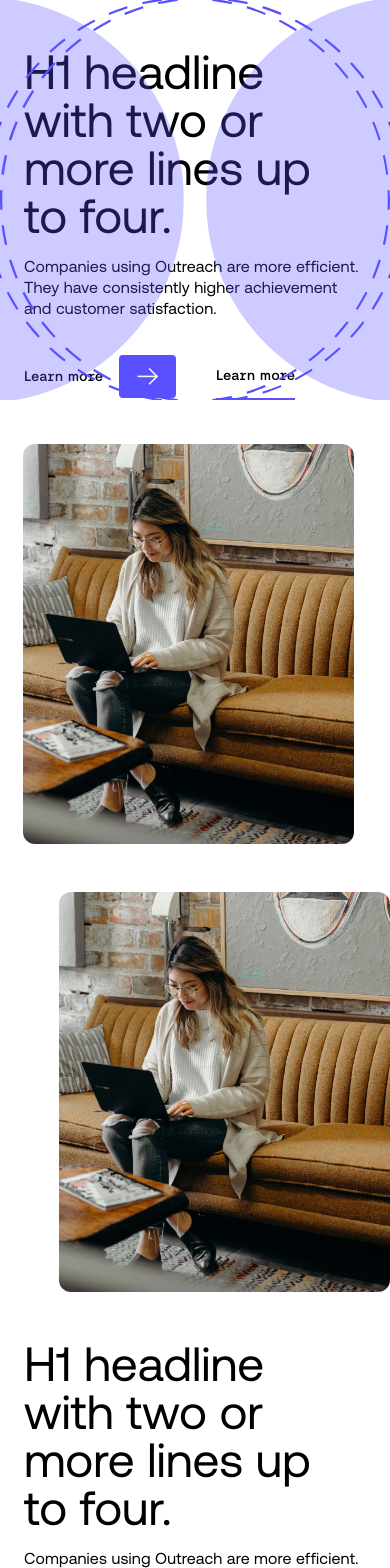
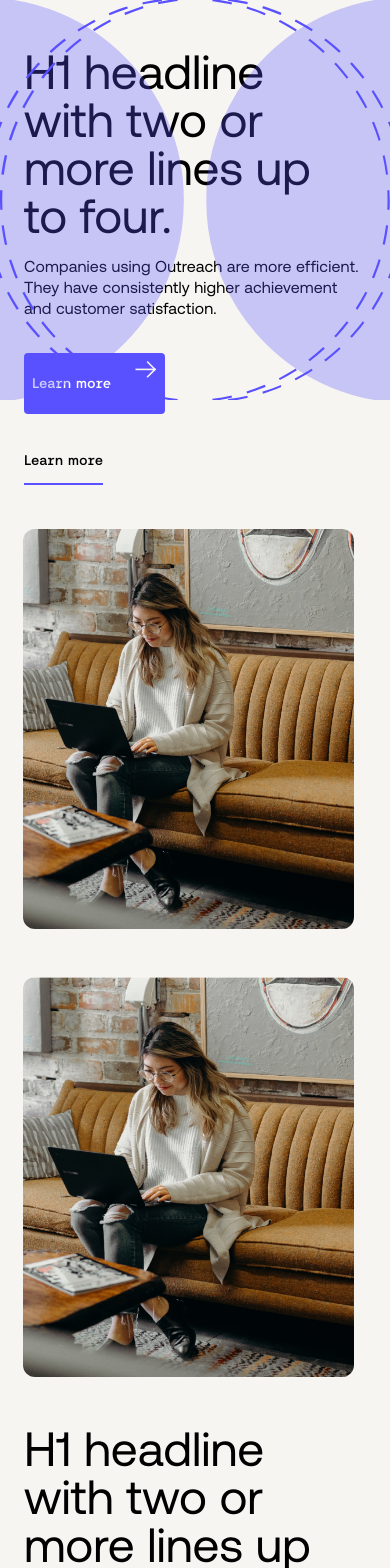
Before and after one commit to ErickRoo/pxpl, a Next.js app: page /components/Hero in a window 390 px wide. Shown: the top 1568 px of the page. Built offline with nearby package versions, Linux system fonts and the light colour scheme.

Commit message:
fix: module right text image left; module left text image right
fix: mobile button

fix: full bleed styles, left and right text styles

```diff
--- a/components/blocks/hero/hero.module.scss
+++ b/components/blocks/hero/hero.module.scss
@@ -1,7 +1,7 @@
 @import '../../../styles/variables';
 
 .root {
-  background-color: theme('colors.white');
+  background-color: theme('colors.butterCream');
 
   .wrapper {
     // padding-top: 4.8rem;
@@ -35,17 +35,26 @@
   }
 
   @screen md {
-    padding: .4rem 0 0 3.2rem;
+    padding: .4rem 0 0 0;
     height: 38.569rem;
+    width: 33.6rem;
+    margin-left: 3.2rem;
+    margin-right: 3.2rem;
   }
 
   @screen lg {
-    padding: .6rem .6rem 0 4rem;
+    padding: .6rem 0 0 0;
     height: 52.355rem;
+    width: 45.6rem;
+    margin-left: 4rem;
+    margin-right: 3.2rem;
   }
 
   @screen xl {
-    padding: 7rem 0 0 6.5rem;
+    padding: 7rem 0 0 0;
+    width: 62.8rem;
+    margin-left: 6.4rem;
+    margin-right: 5.6rem;
     height: 72rem;
   }
 
@@ -80,19 +89,81 @@
   }
 
   @screen md {
-    padding: .4rem 0 0 3.2rem;
+    padding: .4rem 0 0 0;
     height: 38.569rem;
+    width: 33.6rem;
+    margin-left: 3.2rem;
+    margin-right: 3.2rem;
     order: 1;
   }
 
   @screen lg {
-    padding: .6rem .6rem 0 4rem;
+    padding: .6rem 0 0 0;
     height: 52.355rem;
+    width: 45.6rem;
+    margin-left: 3.208rem;
   }
 
   @screen xl {
-    padding: 7rem 0 0 6.4rem;
+    padding: 7rem 0 0 0;
     height: 72rem;
+    width: 62.8rem;
+    margin-left: 5.4rem;
+  }
+
+  h1 {
+    margin: 0;
+    margin-bottom: 3.2rem;
+
+    @screen sm {
+      margin-bottom: 1.6rem;
+    }
+
+    @screen md {
+      margin-bottom: 2.4rem;
+    }
+
+    @screen lg {
+      margin-bottom: 3.2rem;
+    }
+
+    @screen xl {
+      margin-bottom: 3.2rem;
+    }
+  }
+}
+
+.leftTextFull {
+
+  order: 0;
+
+  @screen sm {
+    height: auto;
+    width: 32.7rem;
+    margin-left: 2.4rem;
+    margin-right: 2.4rem;
+  }
+
+  @screen md {
+    height: auto;
+    width: 33.6rem;
+    margin-left: 3.2rem;
+    margin-right: 40rem;
+    order: 1;
+  }
+
+  @screen lg {
+    height: auto;
+    width: 45.6rem;
+    margin-left: 4rem;
+    margin-right: 52.8rem;
+  }
+
+  @screen xl {
+    height: auto;
+    width: 62.8rem;
+    margin-left: 6.3rem;
+    margin-right: 74.9rem;
   }
 
   h1 {
@@ -118,27 +189,36 @@
 }
 
 .rightTextFull {
-  padding: 4.8rem 2.4rem;
+
   order: 0;
 
   @screen sm {
-    padding: 14.3rem 2.6rem 4.61rem 2.6rem;
+    height: auto;
+    width: 32.7rem;
+    margin-left: 2.4rem;
+    margin-right: 2.4rem;
   }
 
   @screen md {
-    padding: .4rem 0 0 3.2rem;
-    height: 38.569rem;
+    height: auto;
+    width: 33.6rem;
+    margin-left: 40rem;
+    margin-right: 3.2rem;
     order: 1;
   }
 
   @screen lg {
-    padding: .6rem .6rem 0 4rem;
-    height: 52.355rem;
+    height: auto;
+    width: 45.6rem;
+    margin-right: 4rem;
+    margin-left: 52.8rem;
   }
 
   @screen xl {
-    padding: 7rem 0 0 6.4rem;
-    height: 72rem;
+    height: auto;
+    width: 62.8rem;
+    margin-left: 75rem;
+    margin-right: 6.2rem;
   }
 
   h1 {
@@ -172,18 +252,82 @@
   }
 
   @screen md {
-    padding: .4rem 0 0 3.2rem;
+    padding: .4rem 0 0 0;
     height: 38.569rem;
+    width: 33.6rem;
+    margin-left: 3.2rem;
+    margin-right: 3.2rem;
     order: 1;
   }
 
   @screen lg {
-    padding: .6rem .6rem 0 4rem;
+    padding: .6rem 0 0 0;
     height: 52.355rem;
+    width: 45.6rem;
+    margin-left: 3.232rem;
+    margin-right: 4rem;
   }
 
   @screen xl {
-    padding: 7rem 0 0 5.8rem;
+    padding: 7rem 0 0 0;
+    height: 72rem;
+    width: 62.8rem;
+    margin-left: 5.538rem;
+    margin-right: 6.5rem;
+  }
+
+  h1 {
+    margin: 0;
+    margin-bottom: 3.2rem;
+
+    @screen sm {
+      margin-bottom: 1.6rem;
+    }
+
+    @screen md {
+      margin-bottom: 2.4rem;
+    }
+
+    @screen lg {
+      margin-bottom: 3.2rem;
+    }
+
+    @screen xl {
+      margin-bottom: 3.2rem;
+    }
+  }
+}
+
+.leftTextFullBleed {
+  padding: 4.8rem 2.4rem;
+
+  @screen sm {
+    padding: 4.8rem 2.4rem 4.4rem 2.4rem;
+    order: 1;
+  }
+
+  @screen md {
+    order: 0;
+    padding: .4rem 0 0 0;
+    height: 38.569rem;
+    width: 33.6rem;
+    margin-left: 3.2rem;
+    margin-right: 3.2rem;
+  }
+
+  @screen lg {
+    padding: .6rem 0 0 0;
+    height: 52.355rem;
+    width: 45.6rem;
+    margin-left: 4rem;
+    margin-right: 3.2rem;
+  }
+
+  @screen xl {
+    padding: 7rem 0 0 0;
+    width: 62.8rem;
+    margin-left: 6.3rem;
+    margin-right: 5.7rem;
     height: 72rem;
   }
 
@@ -199,59 +343,12 @@
       margin-bottom: 2.4rem;
     }
 
-    @screen md {
-      margin-bottom: 3.2rem;
+    @screen lg {
+      margin-bottom: 3.4rem;
     }
 
     @screen xl {
-      margin-bottom: 3.1rem;
-    }
-  }
-}
-
-.leftTextFullBleed {
-  padding: 4.8rem 2.4rem;
-  order: 0;
-
-  @screen sm {
-    padding: 4.8rem 2.4rem 4.4rem 2.4rem;
-    order: 1;
-  }
-
-  @screen md {
-    padding: .4rem 0 0 3.2rem;
-    height: 38.569rem;
-    order: 0;
-  }
-
-  @screen lg {
-    padding: .6rem .6rem 0 4rem;
-    height: 52.355rem;
-  }
-
-  @screen xl {
-    padding: 7rem 0 0 5.8rem;
-    height: 72rem;
-  }
-
-  h1 {
-    margin: 0;
-    margin-bottom: 3.2rem;
-
-    @screen sm {
-      margin-bottom: 1.6rem;
-    }
-
-    @screen md {
-      margin-bottom: 2.4rem;
-    }
-
-    @screen md {
       margin-bottom: 3.2rem;
-    }
-
-    @screen xl {
-      margin-bottom: 3.1rem;
     }
   }
 }
@@ -265,7 +362,6 @@
 
   @screen md {
     line-height: 2.08rem;
-    padding-right: 7px;
   }
 
   @screen lg {
@@ -283,6 +379,14 @@
 
 .buttonsContainer {
   @apply flex flex-wrap gap-x-[4rem] gap-y-[2.4rem];
+
+  @screen sm {
+    width: 17.059rem;
+  }
+
+  @screen md {
+    width: 100%;
+  }
 
   @screen xl {
     margin-top: 6.4rem;
@@ -337,6 +441,38 @@
     display: block;
     height: 40rem;
     width: 100%;
+    background-image: url('/images/circle-left.svg');
+    background-repeat: no-repeat;
+    background-position: center;
+    background-size: cover;
+    position: absolute;
+    top: 0;
+    right: 0;
+
+    @screen md {
+      height: 38.569rem;
+      width: 100%;
+
+    }
+
+    @screen lg {
+      height: 52.355rem;
+      width: 100%;
+    }
+
+    @screen xl {
+      height: 71.9rem;
+      width: 100%;
+    }
+  }
+}
+
+.circleFullBleed {
+  &::after {
+    content: '';
+    display: block;
+    height: 40rem;
+    width: 100%;
     background-image: url('/images/circle-img-right.svg');
     background-repeat: no-repeat;
     background-position: center;
@@ -344,7 +480,6 @@
     position: absolute;
     top: 0;
     left: 0;
-    transform: rotate(180deg);
 
     @screen md {
       height: 38.569rem;
@@ -359,7 +494,42 @@
 
     @screen xl {
       height: 72rem;
-      width: 69.4rem;
+      width: 100%;
+
+    }
+  }
+}
+
+.circleLeftFullBleed {
+  &::after {
+    content: '';
+    display: block;
+    height: 40rem;
+    width: 100%;
+    background-image: url('/images/circle-left.svg');
+    background-repeat: no-repeat;
+    background-position: center;
+    background-size: cover;
+    position: absolute;
+    top: 0;
+    right: 0;
+
+    @screen md {
+      height: 38.569rem;
+      width: 100%;
+
+    }
+
+    @screen lg {
+      height: 52.355rem;
+      width: 100%;
+    }
+
+    @screen xl {
+      height: 71.9rem;
+      width: 100%;
+      background-position: left;
+      background-size: contain;
     }
   }
 }
@@ -380,6 +550,7 @@
   width: 100%;
   padding: 0 2.4rem;
   height: 40rem;
+  border-radius: 12px;
 
   @screen sm {
     padding: 0 0;
@@ -388,7 +559,7 @@
 
   @screen md {
     height: 38.569rem;
-    width: 47.8%;
+    width: 36.8rem;
     padding: 0 0;
     margin-left: 0;
 
@@ -396,13 +567,13 @@
 
   @screen lg {
     height: 52.355rem;
-    width: 49.3%;
+    width: 49.6rem;
     padding: 0 0 0 0;
   }
 
   @screen xl {
     height: 72rem;
-    width: 48%;
+    width: 69.2rem;
   }
 
   img,
@@ -432,32 +603,89 @@
   width: 100%;
   padding: 0 2.4rem;
   height: 40rem;
-
-  display: flex;
-  justify-content: flex-end;
-  order: 1;
+  border-radius: 12px;
 
   @screen sm {
     padding: 0 0;
-    margin-right: 2.3rem;
+    margin-left: 2.3rem;
+    order: 1;
   }
 
   @screen md {
     height: 38.569rem;
-    width: 47.8%;
+    width: 36.6787rem;
     padding: 0 0;
-    margin-right: 0;
+    margin-left: 0;
     order: 0;
   }
 
   @screen lg {
     height: 52.355rem;
-    width: 48%;
+    width: 49.592rem;
     padding: 0 0 0 0;
   }
 
   @screen xl {
     height: 72rem;
+    width: 69.2rem;
+  }
+
+  img,
+  .image {
+    height: 40rem;
+    width: 33.1rem;
+    border-radius: 12px;
+
+    @screen md {
+      height: 38.569rem;
+      width: 33.587rem;
+      margin-left: 3.2rem;
+    }
+
+    @screen lg {
+      height: 52.355rem;
+      width: 45.592rem;
+      margin-left: 4rem;
+    }
+
+    @screen xl {
+      height: 72rem;
+      width: 57.1rem;
+      margin-left: 12.2rem;
+    }
+  }
+}
+
+.imageLeftFullBleed {
+  width: 100%;
+  padding: 0 2.4rem;
+  height: 40rem;
+
+  display: flex;
+  justify-content: flex-end;
+
+
+  @screen sm {
+    padding: 0 0;
+  }
+
+  @screen md {
+    height: 38.569rem;
+    width: 36.8rem;
+    padding: 0 0;
+    margin-right: 0;
+
+  }
+
+  @screen lg {
+    height: 52.355rem;
+    width: 49.568rem;
+    padding: 0 0 0 0;
+  }
+
+  @screen xl {
+    height: 72rem;
+    width: 69.162rem;
   }
 
   img,
@@ -478,61 +706,7 @@
 
     @screen xl {
       height: 72rem;
-      width: 62.8rem;
-    }
-  }
-}
-
-.imageLeftFullBleed {
-  width: 100%;
-  padding: 0 2.4rem;
-  height: 40rem;
-
-  display: flex;
-  justify-content: flex-end;
-
-
-  @screen sm {
-    padding: 0 0;
-  }
-
-  @screen md {
-    height: 38.569rem;
-    width: 47.8%;
-    padding: 0 0;
-    margin-right: 0;
-
-  }
-
-  @screen lg {
-    height: 52.355rem;
-    width: 49%;
-    padding: 0 0 0 0;
-  }
-
-  @screen xl {
-    height: 72rem;
-  }
-
-  img,
-  .image {
-    height: 40rem;
-    width: 33.1rem;
-    border-radius: 12px;
-
-    @screen md {
-      height: 38.569rem;
-      width: 33.587rem;
-    }
-
-    @screen lg {
-      height: 52.355rem;
-      width: 45.592rem;
-    }
-
-    @screen xl {
-      height: 72rem;
-      width: 62.8rem;
+      width: 72rem;
     }
   }
 }
@@ -552,19 +726,20 @@
 
   @screen md {
     height: 38.569rem;
-    width: 47.8%;
+    width: 36.8rem;
     padding: 0 0;
     margin-right: 0;
   }
 
   @screen lg {
     height: 52.355rem;
-    width: 49%;
+    width:  49.6rem;
     padding: 0 0 0 0;
   }
 
   @screen xl {
     height: 72rem;
+    width: 69.2rem;
   }
 
   img,
@@ -595,6 +770,16 @@
   background-size: cover;
   background-repeat: no-repeat;
   background-position: center;
+
+  @screen sm {
+    background: content-box;
+    border-radius: 6.96833px;
+  }
+
+  @screen md {
+    background-size: cover;
+    border-radius: unset;
+  }
 
   .wrapper {
     padding: 0;
@@ -663,19 +848,22 @@
   @screen md {
     max-width: 76.8rem;
     max-height: 54.6rem;
+    padding-top: 8rem;
+    padding-bottom: 8.031rem;
   }
 
   @screen lg {
-    max-width: 102.3rem;
+    max-width: 102.4rem;
     max-height: 91.6rem;
     padding-top: 9.6rem;
-
+    padding-bottom: 9.645rem;
   }
 
   @screen xl {
     max-width: 144.0rem;
     max-height: 92.6rem;
-    padding-top: 13.2rem;
+    padding-top: 10.3rem;
+    padding-bottom: 10.3rem;
   }
 
   &:before {
@@ -688,10 +876,39 @@
     position: absolute;
     top: 0;
     left: 0;
+    border-radius: 6.96833px;
+
 
     @screen md {
       background-image: none;
+      border-radius: unset;
     }
+  }
+}
+
+.wrapperFull {
+  padding-bottom: 4.8rem;
+
+  @screen sm {
+    padding-top: 14.3rem;
+    padding-bottom: 16.1rem;
+  }
+
+  @screen md {
+    padding-top: 8.4rem;
+    padding-bottom: 10.8rem;
+  }
+
+
+  @screen lg {
+    padding-top: 10.2rem;
+    padding-bottom: 13.5rem;
+  }
+
+  @screen xl {
+    padding-top: 21.8rem;
+    padding-bottom: 12.9rem;
+    max-width: theme('screens.xl');
   }
 }
 
@@ -701,3 +918,14 @@
   background-position: center;
   position: relative;
 }
+
+.heroJustRightText {
+  @screen md {
+    background-position: center right;
+  }
+}
+.heroJustLeftText {
+  @screen md {
+    background-position: center left;
+  }
+}
--- a/components/blocks/hero/modules/hero_full_bleed_image_darken_left_text.tsx
+++ b/components/blocks/hero/modules/hero_full_bleed_image_darken_left_text.tsx
@@ -1,22 +1,25 @@
 import React, { FC } from 'react'
 import ArrowButton from 'components/generic/arrow-button/arrow-button'
 import UnderlinedButton from 'components/generic/underlined-button/underlined-button'
+import TertiaryButton from 'components/generic/tertiary-button/tertiary-button'
+import useWindowSize from 'styles/getBreakpointQuery'
 import getCurrentBreakpoint from 'utils/breakpoints/getCurrentBreakpoint'
-import useWindowSize from 'styles/getBreakpointQuery'
 import HeroInterface from '../hero.interface'
 import styles from '../hero.module.scss'
 
 const HeroModuleFullBleedImageDarkenLeftText: FC<{ block: HeroInterface }> = ({ block }) => {
+  if (!block?.variant) return null
+
   const { width } = useWindowSize()
   const currentBreakpoint = getCurrentBreakpoint(width)
   const noMobile = ['md', 'lg', 'xl', 'xxl'].includes(currentBreakpoint?.position)
   const sectionStyles = !noMobile ? { backgroundImage: `url(${block?.imageMobile})` } : { backgroundImage: `url(${block?.image})` }
-  const circle = `${styles.circle} ${styles.circleFullBleedMobile}`
+  const circle = `${styles.circleFullBleed} ${styles.circleFullBleedMobile}`
 
   return (
     <section className={`${block?.variant} ${styles.imageDarkenRight}`} style={sectionStyles}>
       <div className={`${styles.wrapperFullBleed} w-full flex flex-wrap items-center justify-between mx-auto`}>
-        <div className={`w-full md:w-1/2 ${styles.leftTextFullBleed} relative`}>
+        <div className={`${styles.leftTextFullBleed} relative`}>
           <h1 className="typo-h1">
             {block?.headline?.map(
               (headline) => (
@@ -30,7 +33,11 @@ const HeroModuleFullBleedImageDarkenLeftText: FC<{ block: HeroInterface }> = ({
           <p className={`typo-body text-darkBlue ${styles.description}`}>{block?.description}</p>
           <div className={`${styles.buttonsContainer} flex-col md:flex-row`}>
             {block?.primaryCta && (
-              <ArrowButton text={block?.primaryCta?.ctaText} href={block?.primaryCta?.ctaLink} />
+              noMobile ? (
+                <ArrowButton text={block?.primaryCta?.ctaText} href={block?.primaryCta?.ctaLink} />
+              ) : (
+                <TertiaryButton type="link" href={block?.primaryCta?.ctaLink} text={block?.primaryCta?.ctaText} />
+              )
             )}
             {block?.secondaryCta && (
               <UnderlinedButton text={block?.secondaryCta?.ctaText} href={block?.secondaryCta?.ctaLink} underlineColor="passionBlue" />
--- a/components/blocks/hero/modules/hero_full_bleed_image_darken_right_text.tsx
+++ b/components/blocks/hero/modules/hero_full_bleed_image_darken_right_text.tsx
@@ -1,23 +1,26 @@
 import React, { FC } from 'react'
 import ArrowButton from 'components/generic/arrow-button/arrow-button'
 import UnderlinedButton from 'components/generic/underlined-button/underlined-button'
+import TertiaryButton from 'components/generic/tertiary-button/tertiary-button'
+import useWindowSize from 'styles/getBreakpointQuery'
 import getCurrentBreakpoint from 'utils/breakpoints/getCurrentBreakpoint'
-import useWindowSize from 'styles/getBreakpointQuery'
 import HeroInterface from '../hero.interface'
 import styles from '../hero.module.scss'
 
 const HeroModuleFullBleedImageDarkenRightText: FC<{ block: HeroInterface }> = ({ block }) => {
+  if (!block?.variant) return null
+
   const { width } = useWindowSize()
   const currentBreakpoint = getCurrentBreakpoint(width)
   const noMobile = ['md', 'lg', 'xl', 'xxl'].includes(currentBreakpoint?.position)
   const sectionStyles = !noMobile ? { backgroundImage: `url(${block?.imageMobile})` } : { backgroundImage: `url(${block?.image})` }
-  const circle = `${styles.circleLeft} ${styles.circleFullBleedMobile}`
+  const circle = `${styles.circleLeftFullBleed} ${styles.circleFullBleedMobile}`
 
   return (
     <section className={`${block?.variant} ${styles.imageDarkenRight} mx-auto`} style={sectionStyles}>
       <div className={`${styles.wrapperFullBleed} w-full flex flex-wrap items-center justify-between mx-auto`}>
         <div className={`${styles.imageLeftFullBleed} ${block?.circle ? circle : ''} relative`} />
-        <div className={`w-full md:w-1/2 ${styles.rightTextFullBleed} relative`}>
+        <div className={`${styles.rightTextFullBleed} relative`}>
           <h1 className="typo-h1">
             {block?.headline?.map(
               (headline) => (
@@ -31,7 +34,11 @@ const HeroModuleFullBleedImageDarkenRightText: FC<{ block: HeroInterface }> = ({
           <p className={`typo-body text-darkBlue ${styles.description}`}>{block?.description}</p>
           <div className={`${styles.buttonsContainer} flex-col md:flex-row`}>
             {block?.primaryCta && (
-              <ArrowButton text={block?.primaryCta?.ctaText} href={block?.primaryCta?.ctaLink} />
+              noMobile ? (
+                <ArrowButton text={block?.primaryCta?.ctaText} href={block?.primaryCta?.ctaLink} />
+              ) : (
+                <TertiaryButton type="link" href={block?.primaryCta?.ctaLink} text={block?.primaryCta?.ctaText} />
+              )
             )}
             {block?.secondaryCta && (
               <UnderlinedButton text={block?.secondaryCta?.ctaText} href={block?.secondaryCta?.ctaLink} underlineColor="passionBlue" />
--- a/components/blocks/hero/modules/hero_left_text_image_right.tsx
+++ b/components/blocks/hero/modules/hero_left_text_image_right.tsx
@@ -1,13 +1,22 @@
 import React, { FC } from 'react'
 import ArrowButton from 'components/generic/arrow-button/arrow-button'
 import UnderlinedButton from 'components/generic/underlined-button/underlined-button'
+import TertiaryButton from 'components/generic/tertiary-button/tertiary-button'
+import useWindowSize from 'styles/getBreakpointQuery'
+import getCurrentBreakpoint from 'utils/breakpoints/getCurrentBreakpoint'
 import HeroInterface from '../hero.interface'
 import styles from '../hero.module.scss'
 
-const HeroModuleLeftTextImageRight: FC<{ block: HeroInterface }> = ({ block }) => (
+const HeroModuleLeftTextImageRight: FC<{ block: HeroInterface }> = ({ block }) => {
+  if (!block?.variant) return null
+
+  const { width } = useWindowSize()
+  const currentBreakpoint = getCurrentBreakpoint(width)
+  const noMobile = ['md', 'lg', 'xl', 'xxl'].includes(currentBreakpoint?.position)
+  return (
     <section className={`${styles.root} ${block?.variant}`}>
-    <div className={`${styles.wrapper} w-full flex flex-wrap items-center justify-between mx-auto`}>
-      <div className={`w-full md:w-1/2 ${styles.leftText}`}>
+      <div className={`${styles.wrapper} w-full flex flex-wrap items-center mx-auto`}>
+        <div className={`${styles.leftText}`}>
           <h1 className="typo-h1">
             {block?.headline?.map(
               (headline) => (
@@ -21,7 +30,11 @@ const HeroModuleLeftTextImageRight: FC<{ block: HeroInterface }> = ({ block }) =
           <p className={`typo-body text-darkBlue ${styles.description}`}>{block?.description}</p>
           <div className={`${styles.buttonsContainer} flex-col md:flex-row `}>
             {block?.primaryCta && (
+              noMobile ? (
                 <ArrowButton text={block?.primaryCta?.ctaText} href={block?.primaryCta?.ctaLink} />
+              ) : (
+                <TertiaryButton type="link" href={block?.primaryCta?.ctaLink} text={block?.primaryCta?.ctaText} />
+              )
             )}
             {block?.secondaryCta && (
               <UnderlinedButton text={block?.secondaryCta?.ctaText} href={block?.secondaryCta?.ctaLink} underlineColor="passionBlue" />
@@ -34,5 +47,6 @@ const HeroModuleLeftTextImageRight: FC<{ block: HeroInterface }> = ({ block }) =
       </div>
     </section>
   )
+}
 
 export default HeroModuleLeftTextImageRight
--- a/pages/components/Hero.tsx
+++ b/pages/components/Hero.tsx
@@ -82,7 +82,7 @@ const placeHolderHeroRightTextImageLeft = {
     ctaText: 'Learn more',
     ctaLink: '#',
   },
-  image: '/images/hero-image-right.png',
+  image: '/images/Rectangle-772.png',
   circle: true,
 } as HeroInterface
 
```
Also changed, not shown: components/blocks/hero/modules/hero_left_text.tsx (+17 -4 lines), components/blocks/hero/modules/hero_right_text.tsx (+17 -4 lines), components/blocks/hero/modules/hero_right_text_image_left.tsx (+16 -2 lines), public/images/Rectangle-772.png (added), public/images/circle-left.svg. Lines whose indentation alone changed are shown as unchanged.
